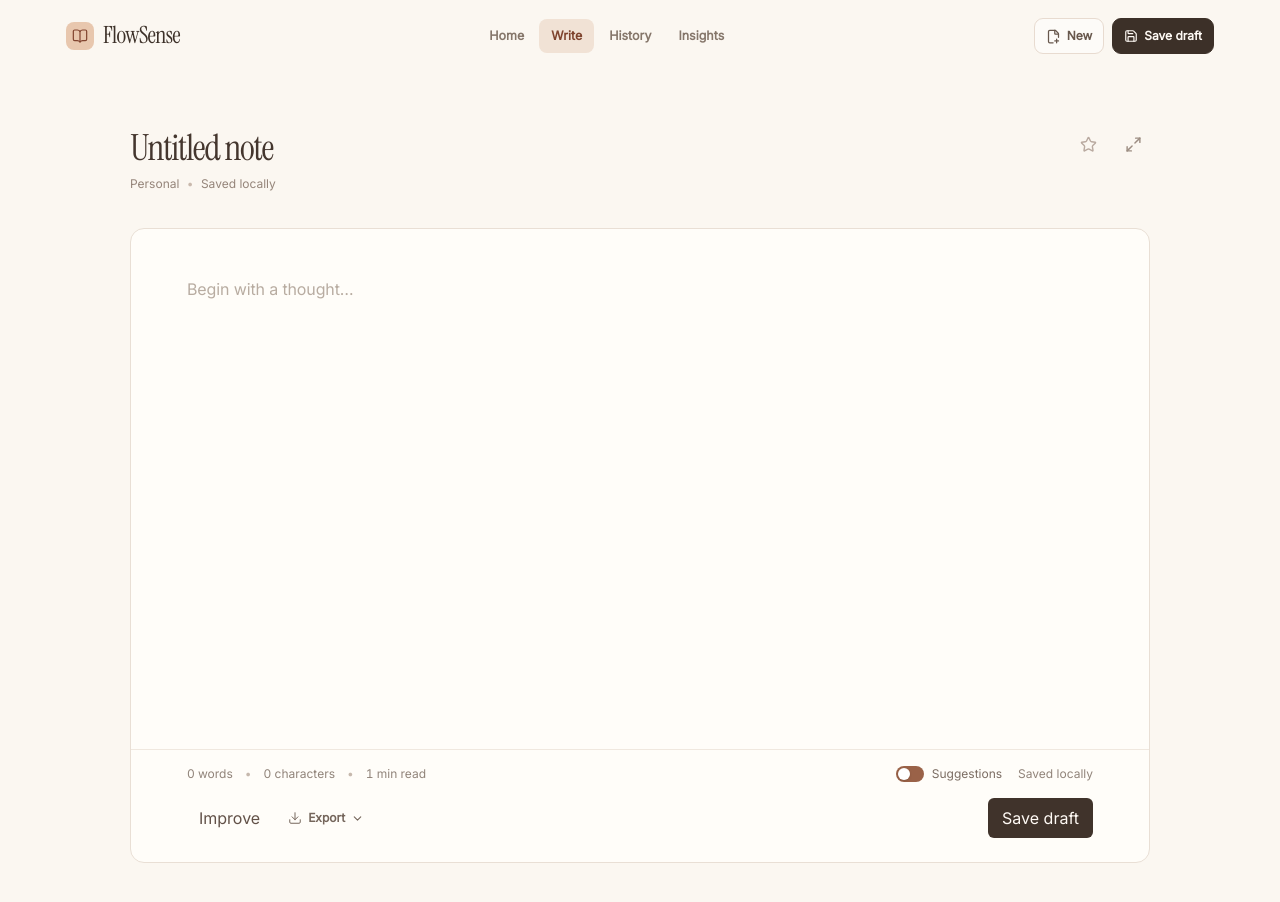
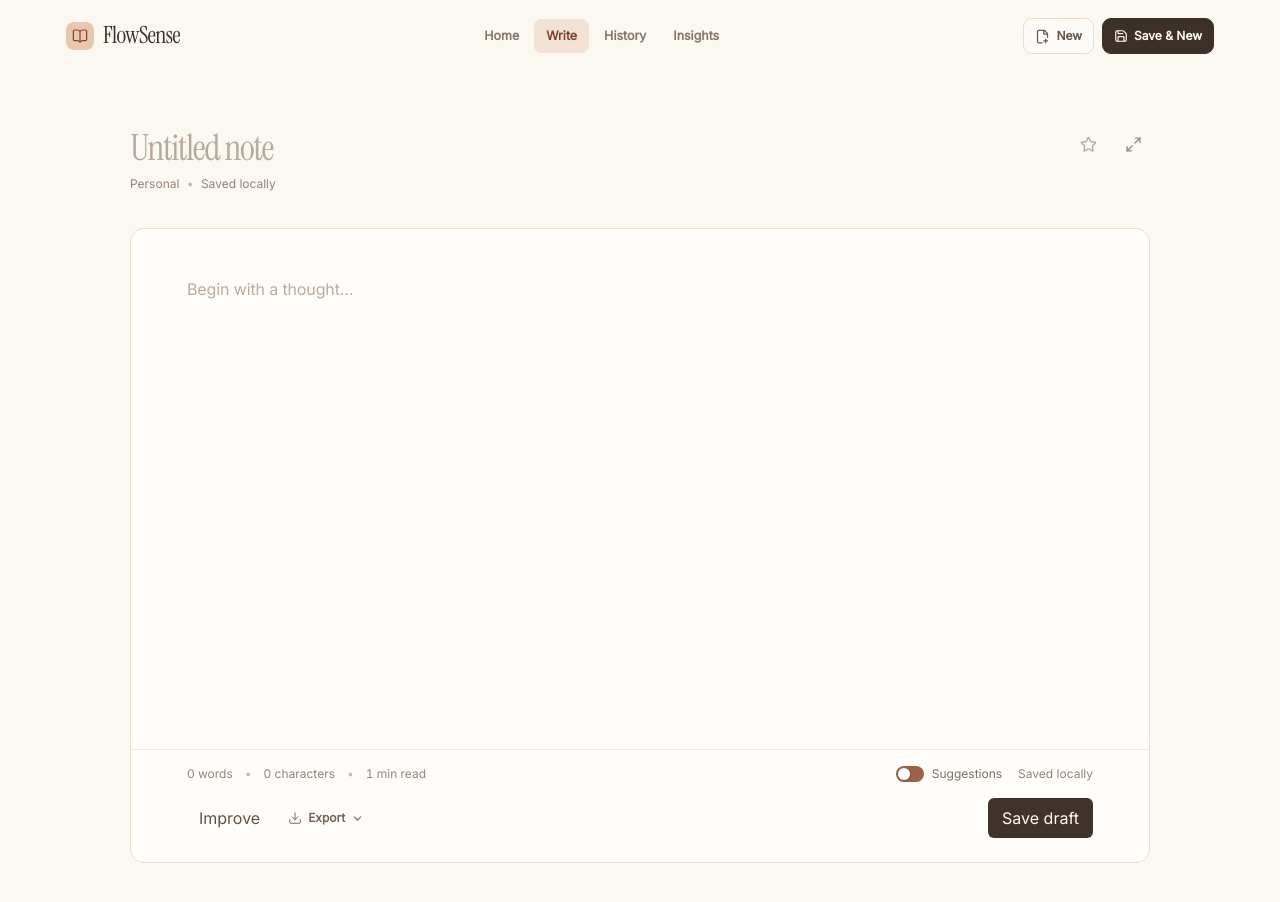
Before and after one commit to Keertilata20/flowsense-app, a React (Vite) app: page / in a window 1280 px wide. Both pictures are taken after a click on the button "Write". Shown: the top 902 px of the page. Built offline with nearby package versions, Linux system fonts and the light colour scheme; no server answers.

Commit message:
Made small changes in the functionalities

```diff
--- a/src/App.tsx
+++ b/src/App.tsx
@@ -8,7 +8,7 @@ import WriteScreen from "./components/editor/WriteScreen";
 import Library from "./components/library/Library";
 import SpacePicker from "./components/library/SpacePicker";
 import SpaceCreator from "./components/library/SpaceCreator";
-import { getContent, getDocumentTitle, getReadingMinutes, getWordCount, type FlowDocument } from "./components/library/types";
+import { getContent, getDocumentTitle, getReadingMinutes, getWordCount, UNASSIGNED_SPACE, type FlowDocument } from "./components/library/types";
 import { useDocuments } from "./hooks/useDocuments";
 import { useSpaces } from "./hooks/useSpaces";
 import Home from "./components/home/Home";
@@ -76,6 +76,7 @@ function App() {
     else { const document = createDocument(text, activeSpace ?? "personal"); setActiveDocumentId(document.id); if (draftTitle.trim()) updateDocument(document.id, { title: draftTitle.trim() }); }
     setNotice("Saved to your writing library.");
   };
+  const saveAndNew = () => { if (text.trim()) saveDraft(); const targetSpace = activeSpace; if (targetSpace) openNewDocument(targetSpace); else setShowSpacePicker(true); };
   const openNewDocument = (space: string) => { setActiveDocumentId(null); setDraftTitle(""); setActiveSpace(space); setText(""); setSuggestion(""); setNotice("Fresh page, ready when you are."); setShowSpacePicker(false); setTab("write"); window.setTimeout(() => textareaRef.current?.focus(), 0); };
   const handleNew = (space?: string) => { const targetSpace = space ?? activeSpace; if (targetSpace) openNewDocument(targetSpace); else setShowSpacePicker(true); };
   const downloadPDF = () => { if (!text.trim()) return; const document = new jsPDF(); document.text(document.splitTextToSize(text, 180), 15, 18); document.save("flowsense-writing.pdf"); };
@@ -87,9 +88,9 @@ function App() {
   const handleCreateSpace = (label: string) => { const space = createSpace(label); if (space) setActiveSpace(space.id); setShowSpaceCreator(false); };
 
   return <div className="app">
-    {!focusMode && <Navbar activeTab={tab} setActiveTab={setTab} onNew={handleNew} onSave={saveDraft} />}
+    {!focusMode && <Navbar activeTab={tab} setActiveTab={setTab} onNew={handleNew} onSave={saveAndNew} />}
     {tab === "home" && <Home documents={documents} spaces={spaces} onNew={() => handleNew()} onOpenLibrary={() => setTab("history")} onOpen={(document) => { setText(getContent(document)); setDraftTitle(document.title); setActiveDocumentId(document.id); setActiveSpace(document.space); setTab("write"); setNotice("Document opened."); }} />}
-    {tab === "write" && <WriteScreen text={text} title={draftTitle || "Untitled note"} spaceLabel={spaces.find((space) => space.id === activeSpace)?.label ?? "Personal"} favorite={Boolean(documents.find((document) => document.id === activeDocumentId)?.favorite)} focusMode={focusMode} textareaRef={textareaRef} wordCount={wordCount} charCount={charCount} readingMinutes={readingMinutes} loading={loading !== null} suggestion={suggestion} status={notice} autoHelp={autoHelp} onChange={handleChange} onKeyDown={(event) => { if ((event.metaKey || event.ctrlKey) && event.key.toLowerCase() === "s") { event.preventDefault(); saveDraft(); } if ((event.metaKey || event.ctrlKey) && event.shiftKey && event.key.toLowerCase() === "f") { event.preventDefault(); setFocusMode((value) => !value); } }} onTitleChange={(title) => { setDraftTitle(title); if (activeDocumentId) updateDocument(activeDocumentId, { title }); }} onToggleFavorite={() => { if (activeDocumentId) toggleFavorite(activeDocumentId); }} onToggleFocus={() => setFocusMode((value) => !value)} onImprove={() => requestSuggestion("improve")} onSave={saveDraft} onSuggestionsChange={setAutoHelp} onDismissSuggestion={() => setSuggestion("")} onUseSuggestion={() => { setText(suggestion); setSuggestion(""); setNotice("Refinement applied."); }} onExportPDF={downloadPDF} onExportDOCX={downloadDOCX} onExportTXT={downloadTXT} />}
+    {tab === "write" && <WriteScreen text={text} title={draftTitle} spaceLabel={spaces.find((space) => space.id === activeSpace)?.label ?? (activeSpace === "none" ? UNASSIGNED_SPACE.label : "Personal")} favorite={Boolean(documents.find((document) => document.id === activeDocumentId)?.favorite)} focusMode={focusMode} textareaRef={textareaRef} wordCount={wordCount} charCount={charCount} readingMinutes={readingMinutes} loading={loading !== null} suggestion={suggestion} status={notice} autoHelp={autoHelp} onChange={handleChange} onKeyDown={(event) => { if ((event.metaKey || event.ctrlKey) && event.key.toLowerCase() === "s") { event.preventDefault(); saveDraft(); } if ((event.metaKey || event.ctrlKey) && event.shiftKey && event.key.toLowerCase() === "f") { event.preventDefault(); setFocusMode((value) => !value); } }} onTitleChange={(title) => { setDraftTitle(title); if (activeDocumentId) updateDocument(activeDocumentId, { title }); }} onToggleFavorite={() => { if (activeDocumentId) toggleFavorite(activeDocumentId); }} onToggleFocus={() => setFocusMode((value) => !value)} onImprove={() => requestSuggestion("improve")} onSave={saveDraft} onSuggestionsChange={setAutoHelp} onDismissSuggestion={() => setSuggestion("")} onUseSuggestion={() => { setText(suggestion); setSuggestion(""); setNotice("Refinement applied."); }} onExportPDF={downloadPDF} onExportDOCX={downloadDOCX} onExportTXT={downloadTXT} />}
     {tab === "history" && <Library documents={documents} spaces={spaces} onOpen={(document: FlowDocument) => { setText(getContent(document)); setDraftTitle(document.title); setActiveDocumentId(document.id); setActiveSpace(document.space); setTab("write"); setNotice("Document opened."); }} onRename={renameDraft} onDelete={deleteDocument} onFavorite={toggleFavorite} onMove={moveDocument} onStartWriting={handleNew} onCreateSpace={() => setShowSpaceCreator(true)} onSpaceChange={setActiveSpace} />}
     {tab === "insights" && <InsightsDashboard documents={documents} spaces={spaces} />}
     {showSpacePicker && <SpacePicker spaces={spaces} onSelect={openNewDocument} onClose={() => setShowSpacePicker(false)} />}
--- a/src/components/layout/Navbar.tsx
+++ b/src/components/layout/Navbar.tsx
@@ -17,7 +17,7 @@ export default function Navbar({ activeTab, setActiveTab, onNew, onSave }: Navba
     </div>
     <div className="navbar-right">
       <button className="nav-new" onClick={onNew}><FilePlus2 size={15} /><span>New</span></button>
-      <button className="nav-save" onClick={onSave}><Save size={14} /><span>Save draft</span></button>
+      {activeTab === "write" && <button className="nav-save" onClick={onSave}><Save size={14} /><span>Save &amp; New</span></button>}
     </div>
   </nav>;
 }
--- a/src/components/library/SpaceIcon.tsx
+++ b/src/components/library/SpaceIcon.tsx
@@ -1,6 +1,6 @@
-import { BookOpen, BriefcaseBusiness, Folder, Rocket, Sprout } from "lucide-react";
+import { BookOpen, BriefcaseBusiness, Folder, Inbox, Rocket, Sprout } from "lucide-react";
 
-const icons = { rocket: Rocket, briefcase: BriefcaseBusiness, book: BookOpen, sprout: Sprout, folder: Folder } as const;
+const icons = { rocket: Rocket, briefcase: BriefcaseBusiness, book: BookOpen, sprout: Sprout, folder: Folder, inbox: Inbox } as const;
 type SpaceIconProps = { icon: string; size?: number };
 
 export default function SpaceIcon({ icon, size = 14 }: SpaceIconProps) {
--- a/src/components/library/SpacePicker.tsx
+++ b/src/components/library/SpacePicker.tsx
@@ -1,11 +1,11 @@
 import { FolderOpen, X } from "lucide-react";
-import type { SpaceDefinition } from "./types";
+import { UNASSIGNED_SPACE, type SpaceDefinition } from "./types";
 import SpaceIcon from "./SpaceIcon";
 
 type SpacePickerProps = { spaces: SpaceDefinition[]; onSelect: (space: string) => void; onClose: () => void };
 
 export default function SpacePicker({ spaces, onSelect, onClose }: SpacePickerProps) {
   return <div className="fixed inset-0 z-50 grid place-items-center bg-[#3d3028]/15 px-5" role="dialog" aria-modal="true" aria-labelledby="space-picker-title">
-    <div className="w-full max-w-sm rounded-2xl border border-[#e5d9cf] bg-[#fffdf9] p-6 shadow-[0_18px_44px_rgba(62,42,28,.14)]"><div className="flex items-start justify-between"><div><span className="grid h-9 w-9 place-items-center rounded-lg bg-[#f5e9de] text-[#986047]"><FolderOpen size={17} strokeWidth={1.6} /></span><h2 id="space-picker-title" className="mt-4 font-['Instrument_Serif',Georgia,serif] text-2xl font-normal text-[#44362e]">Where should this live?</h2><p className="mt-1 text-sm text-[#8a7a6f]">Choose a space, then start writing.</p></div><button className="text-[#9c8d82] hover:text-[#5e4b3f]" onClick={onClose} aria-label="Close"><X size={18} /></button></div><div className="mt-6 grid gap-2">{spaces.map((space) => <button key={space.id} className="flex items-center gap-3 rounded-lg border border-[#eee5dc] px-3.5 py-3 text-left text-sm font-medium text-[#5c4c42] transition hover:border-[#cfb7a4] hover:bg-[#fcf5ee]" onClick={() => onSelect(space.id)}><span className="text-[#986047]"><SpaceIcon icon={space.icon} size={16} /></span>{space.label}</button>)}</div></div>
+    <div className="w-full max-w-sm rounded-2xl border border-[#e5d9cf] bg-[#fffdf9] p-6 shadow-[0_18px_44px_rgba(62,42,28,.14)]"><div className="flex items-start justify-between"><div><span className="grid h-9 w-9 place-items-center rounded-lg bg-[#f5e9de] text-[#986047]"><FolderOpen size={17} strokeWidth={1.6} /></span><h2 id="space-picker-title" className="mt-4 font-['Instrument_Serif',Georgia,serif] text-2xl font-normal text-[#44362e]">Where should this live?</h2><p className="mt-1 text-sm text-[#8a7a6f]">Choose a space, then start writing.</p></div><button className="text-[#9c8d82] hover:text-[#5e4b3f]" onClick={onClose} aria-label="Close"><X size={18} /></button></div><div className="mt-6 grid gap-2">{[...spaces, UNASSIGNED_SPACE].map((space) => <button key={space.id} className="flex items-center gap-3 rounded-lg border border-[#eee5dc] px-3.5 py-3 text-left text-sm font-medium text-[#5c4c42] transition hover:border-[#cfb7a4] hover:bg-[#fcf5ee]" onClick={() => onSelect(space.id)}><span className="text-[#986047]"><SpaceIcon icon={space.icon} size={16} /></span>{space.label}</button>)}</div></div>
   </div>;
 }
--- a/src/components/library/types.ts
+++ b/src/components/library/types.ts
@@ -5,6 +5,7 @@ export const DEFAULT_SPACES = [
   { id: "personal", label: "Personal", icon: "sprout" },
 ] as const;
 export type SpaceDefinition = { id: string; label: string; icon: string; custom?: boolean };
+export const UNASSIGNED_SPACE: SpaceDefinition = { id: "none", label: "No space yet", icon: "inbox" };
 export type Space = (typeof DEFAULT_SPACES)[number]["id"];
 
 export function getDefaultSpaces(): SpaceDefinition[] { return DEFAULT_SPACES.map((space) => ({ ...space })); }
```
Also changed, not shown: src/components/library/Library.tsx (+4 -3 lines).
